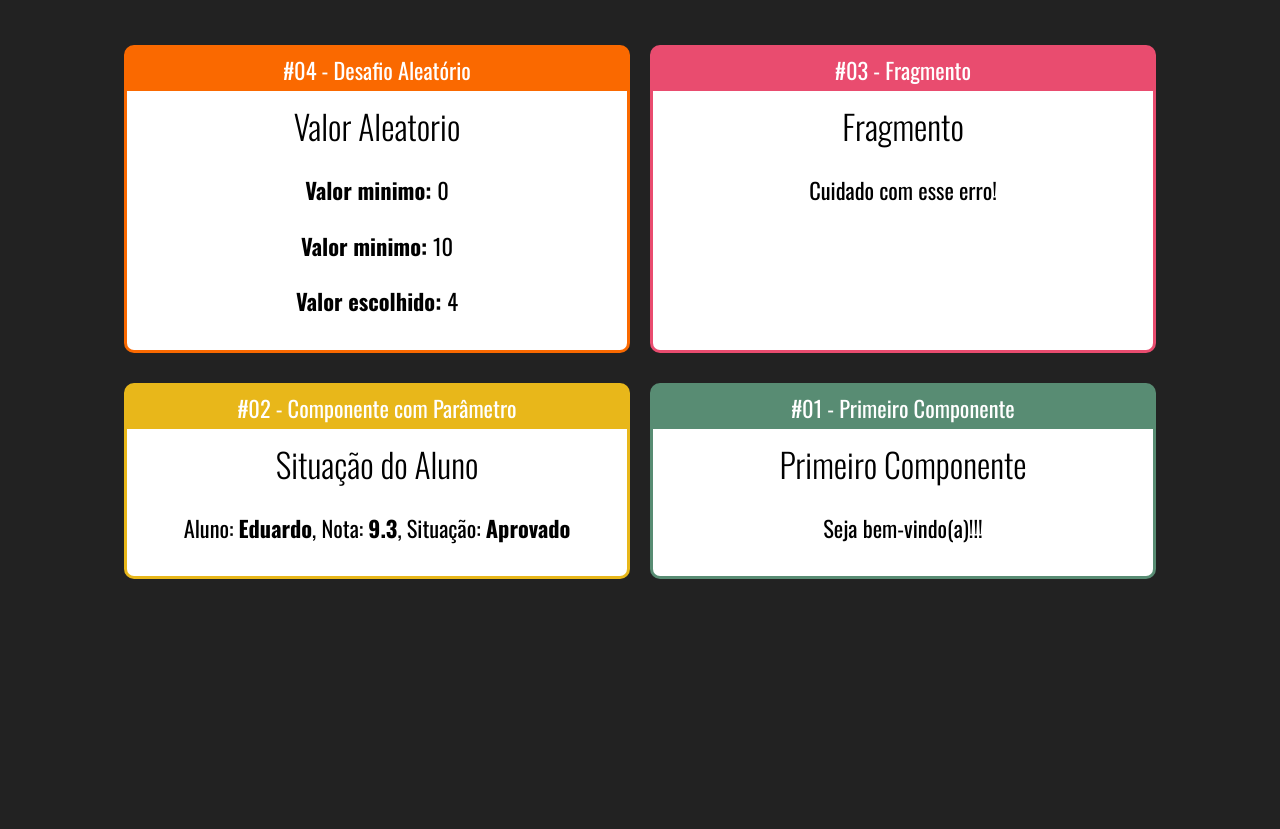
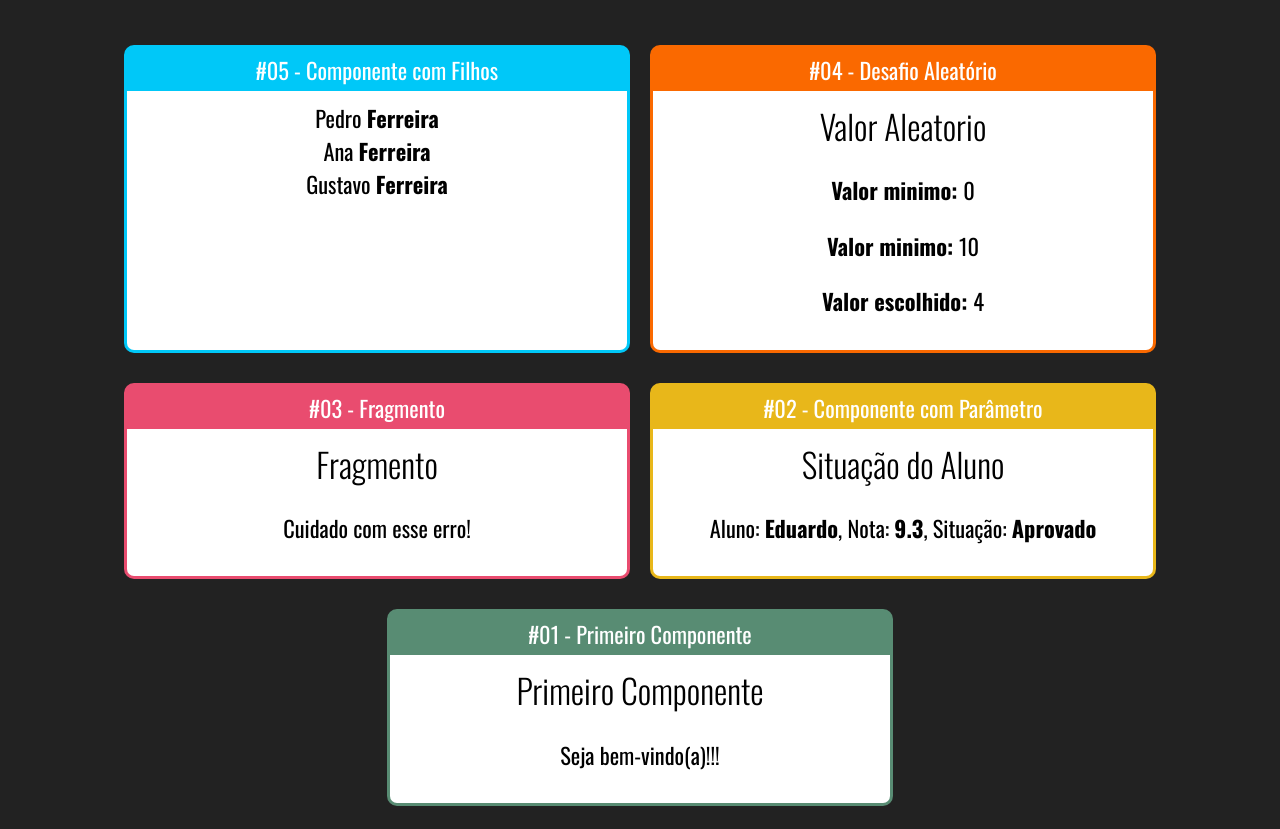
Before and after one commit to eduardobcoelho/react-curso, a React (Create React App) app in the folder fundamentos-react/: page / in a window 1280 px wide. Before the commit the page ends 800 px from the top, so only its background shows below. Built offline with nearby package versions, Linux system fonts and the light colour scheme.

Commit message:
Componente com filho part 01

```diff
--- a/fundamentos-react/src/App.jsx
+++ b/fundamentos-react/src/App.jsx
@@ -1,6 +1,7 @@
 import "./App.css";
 import React from "react";
 
+import Familia from "./components/basicos/Familia"
 import Card from "./components/layout/Card";
 import Aleatorio from "./components/basicos/Aleatorio";
 import Fragmento from "./components/basicos/Fragmento";
@@ -10,8 +11,11 @@ import Primeiro from "./components/basicos/Primeiro";
 export default () => (
   <div className="App">
     <h1></h1>
+    <div className="Cards">
+      <Card titulo="#05 - Componente com Filhos" color="#00C8F8">
+        <Familia sobrenome="Ferreira" />
+      </Card>
 
-    <div className="Cards">
       <Card titulo="#04 - Desafio Aleatório" color="#FA6900">
         <Aleatorio min={0} max={10} />
       </Card>
--- a/fundamentos-react/src/components/basicos/Aleatorio.jsx
+++ b/fundamentos-react/src/components/basicos/Aleatorio.jsx
@@ -1,7 +1,6 @@
 import React from "react";
 
 export default (props) => {
-  console.log(props);
   const { min, max } = props;
 
   const numeroAleatorio = parseInt(Math.random() * (max - min)) + min;
--- a/fundamentos-react/src/components/basicos/ComParametro.jsx
+++ b/fundamentos-react/src/components/basicos/ComParametro.jsx
@@ -1,13 +1,14 @@
 import React from "react";
 
 export default (props) => {
+  const { titulo, aluno, nota } = props;
   const status = props.nota >= 7 ? "Aprovado" : "Recuperação";
   return (
     <>
-      <h2>{props.titulo}</h2>
+      <h2>{titulo}</h2>
       <p>
-        Aluno: <strong>{props.aluno}</strong>, Nota:{" "}
-        <strong>{props.nota}</strong>, Situação: <strong>{status}</strong>
+        Aluno: <strong>{aluno}</strong>, Nota: <strong>{nota}</strong>,
+        Situação: <strong>{status}</strong>
       </p>
     </>
   );
--- /dev/null
+++ b/fundamentos-react/src/components/basicos/Familia.jsx
@@ -0,0 +1,13 @@
+import React from "react";
+import FamiliaMembro from "./FamiliaMembro";
+
+export default (props) => {
+  const sobrenome = props.sobrenome;
+  return (
+    <div>
+      <FamiliaMembro nome="Pedro" sobrenome={sobrenome} />
+      <FamiliaMembro nome="Ana" sobrenome={sobrenome} />
+      <FamiliaMembro nome="Gustavo" sobrenome={sobrenome} />
+    </div>
+  );
+};
--- /dev/null
+++ b/fundamentos-react/src/components/basicos/FamiliaMembro.jsx
@@ -0,0 +1,10 @@
+import React from "react";
+
+export default (props) => {
+  const { nome, sobrenome } = props;
+  return (
+    <div>
+      {nome} <strong>{sobrenome}</strong>
+    </div>
+  );
+};
```
Also changed, not shown: 2 other files (tests, documents, lock files or other folders).
